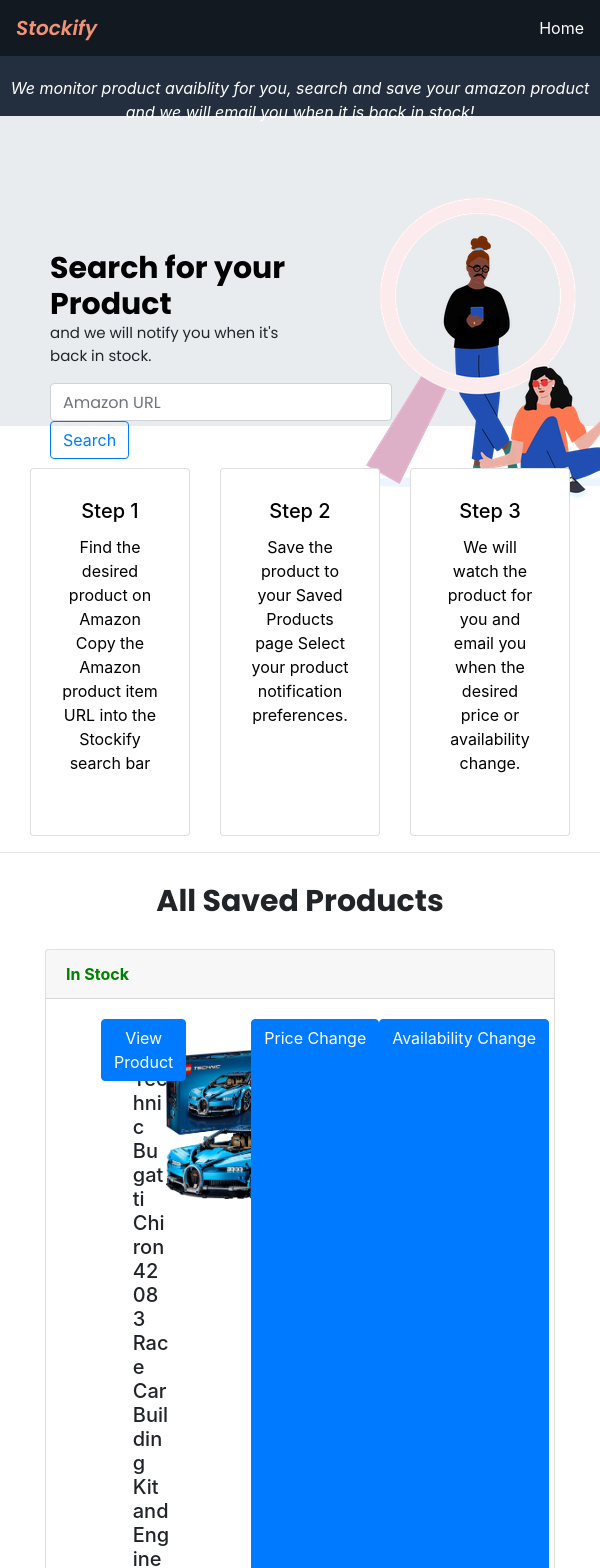
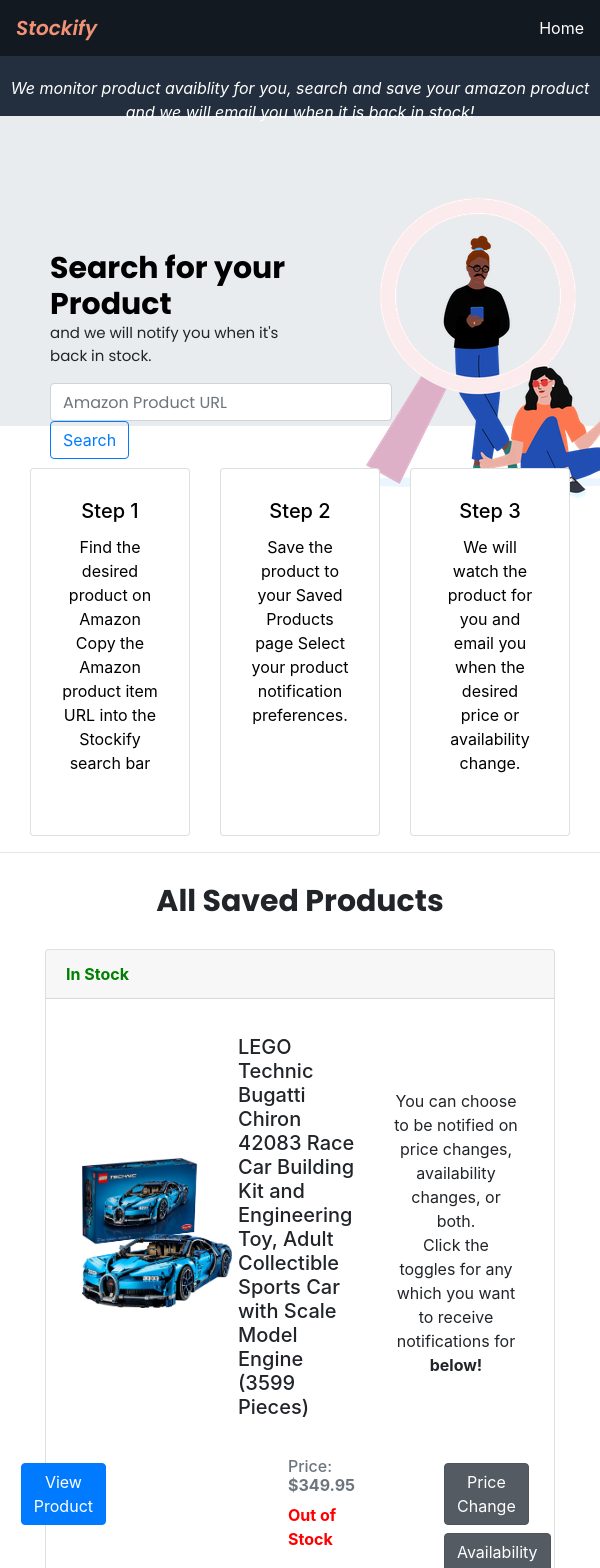
Before and after one commit to TEXWRECKS/Stockify, a React (Create React App) app in the folder client/: page / in a window 600 px wide. Shown: the top 1568 px of the page. Built offline with nearby package versions, Linux system fonts and the light colour scheme.

Commit message:
Worked on css styling of Saved Product card user notification preference toggles.  Adjusted structure of Saved Product card with react-bootstrap css styling.

```diff
--- a/client/src/components/savedProducts.js
+++ b/client/src/components/savedProducts.js
@@ -23,16 +23,31 @@
             <strong style={{ color: 'green' }}>In Stock</strong>
           </Card.Header>
           <Card.Body>
+            <Container>
               <Row>
-              <Col className="md">
-                <img src={Lego} alt="" className="photo-small" />
+                <Col className="w-25 p-3 prod-picture">
+                  <img src={Lego} alt="" className="mx-auto my-auto photo-small" />
                 </Col>
-              <Col className="md">
+                <Col className="w-50 p-3 description">
                   <Card.Title className="product-name">
                     LEGO Technic Bugatti Chiron 42083 Race Car Building Kit and
                     Engineering Toy, Adult Collectible Sports Car with Scale Model
                     Engine (3599 Pieces)
                   </Card.Title>
+                </Col>
+                <Col className="w-25 p-3 notification-preference">
+                  You can choose to be notified on price changes, availability changes, or both.
+                  <br></br>
+                  Click the toggles for any which you want to receive notifications for <strong>below!</strong>
+                </Col>
+              </Row>
+              <Row>
+                <Col className="w-25 p-3 mb-2 btn-col md justify-content-center">
+                  <Button variant="primary" className="view-btn ">
+                    View Product
+                  </Button>
+                </Col>
+                <Col className="w-50 p-3 price-stock">
                   <Card.Subtitle className="mb-2 text-muted product-price">
                     Price: <strong>$349.95</strong>
                   </Card.Subtitle>
@@ -40,28 +55,25 @@
                     <strong style={{ color: 'red' }}>Out of Stock</strong>
                   </Card.Text>
                 </Col>
-              <Col className="mb-2 btn-col md">
-                <Button variant="primary" className="view-btn">
-                  View Product
-                </Button>
-              </Col>
-
+                <Col className="w-25 p-3 toggle-buttons">
                 {/* Price Change Notification Toggle Button*/}
                   <>
                     <ButtonGroup toggle className="mb-2">
-                  <ToggleButton type="checkbox"
-                    checked={priceChecked} value="1" onChange={e => setPriceChecked(e.currentTarget.checked)}>Price Change</ToggleButton>
+                      <ToggleButton className="p-check btn- btn-secondary active" type="checkbox" checked={priceChecked} value="1"
+                        onChange={e => setPriceChecked(e.currentTarget.checked)}>Price Change</ToggleButton>
                     </ButtonGroup>
                     <br />
                   </>
                 {/* Availability Change Notification Toggle Button */}
                   <>
                     <ButtonGroup toggle className="mb-2">
-                  <ToggleButton type="checkbox"
-                    checked={availabilityChecked} value="1" onChange={e => setAvailabilityChecked(e.currentTarget.checked)}>Availability Change</ToggleButton>
+                      <ToggleButton className="a-check btn- btn-secondary active" type="checkbox" checked={availabilityChecked} value="1"
+                        onChange={e => setAvailabilityChecked(e.currentTarget.checked)}>Availability Change</ToggleButton>
                     </ButtonGroup>
                   </>
+                  </Col>
               </Row>
+            </Container>
           </Card.Body>
         </Card>
       </Container>
--- a/client/src/index.css
+++ b/client/src/index.css
@@ -11,3 +11,118 @@
   font-family: source-code-pro, Menlo, Monaco, Consolas, 'Courier New',
     monospace;
 }
+
+/* Saved products "product picture" */
+.prod-picture {
+  display: block;
+  margin: auto;
+  float: left;
+  /* height: 100%;
+  width: auto; */
+}
+
+/* Saved products "product info" */
+.description {
+  display: block;
+  text-align: center;
+  margin: auto;
+  height: 100%;
+  width: auto;
+}
+
+/* Saved products "notification preference" */
+.notification-preference {
+  display: block;
+  text-align: center;
+  margin: auto;
+  height: 100%;
+  width: auto;
+}
+
+/* Saved products "view product" */
+.btn-col {
+  display: block;
+  margin-right: 50px;
+  height: 100%;
+  width: auto;
+}
+
+/* Saved products "Price" and "Stock" */
+.price-stock {
+  display: block;
+  text-align: center;
+  margin-left: 50px;
+  height: 100%;
+  width: auto;
+}
+
+/* Saved products toggle-buttons */
+.toggle-buttons {
+  display: block;
+  margin-left: 50px;
+  height: 100%;
+  width: auto;
+}
+
+
+/* Screen Wrap Section... */
+
+/* Extra small devices (portrait phones) */
+@media screen and (min-width: 576px) and (max-width: 767.98px) {
+  /* The body's bg color will be #333 */
+  body {
+    background-color: #333;
+  }
+  /* The wrapper's width will be 600px */
+  .wrapper {
+    width: 100%;
+  }
+}
+
+/* Small devices (landscape phones) */
+@media screen and (min-width: 576px) and (max-width: 767.98px) {
+  /* The body's bg color will be #333 */
+  body {
+    background-color: #333;
+  }
+  /* The wrapper's width will be 600px */
+  .wrapper {
+    width: 100%;
+  }
+}
+
+/* Medium devices (tablets) */
+@media screen and (min-width: 576px) and (max-width: 767.98px) {
+  /* The body's bg color will be #333 */
+  body {
+    background-color: #333;
+  }
+  /* The wrapper's width will be 600px */
+  .wrapper {
+    width: 100%;
+  }
+}
+
+/* Large devices (desktops) */
+@media screen and (min-width: 576px) and (max-width: 767.98px) {
+  /* The body's bg color will be #333 */
+  body {
+    background-color: #333;
+  }
+  /* The wrapper's width will be 600px */
+  .wrapper {
+    width: 100%;
+  }
+}
+
+/* Extra large devices (large desktops) */
+@media screen and (min-width: 576px) and (max-width: 767.98px) {
+  /* The body's bg color will be #333 */
+  body {
+    background-color: #333;
+  }
+  /* The wrapper's width will be 600px */
+  .wrapper {
+    width: 100%;
+  }
+}
--- a/client/src/pages/index.js
+++ b/client/src/pages/index.js
@@ -40,7 +40,7 @@
                 <Form.Control
                   size="md"
                   type="search"
-                  placeholder="Amazon URL"
+                  placeholder="Amazon Product URL"
                   className=" product-search mr-2"
                   onChange={handleInputChange}
                 />
```
Also changed, not shown: 1 other file (tests, documents, lock files or other folders). Lines whose indentation alone changed are shown as unchanged.
